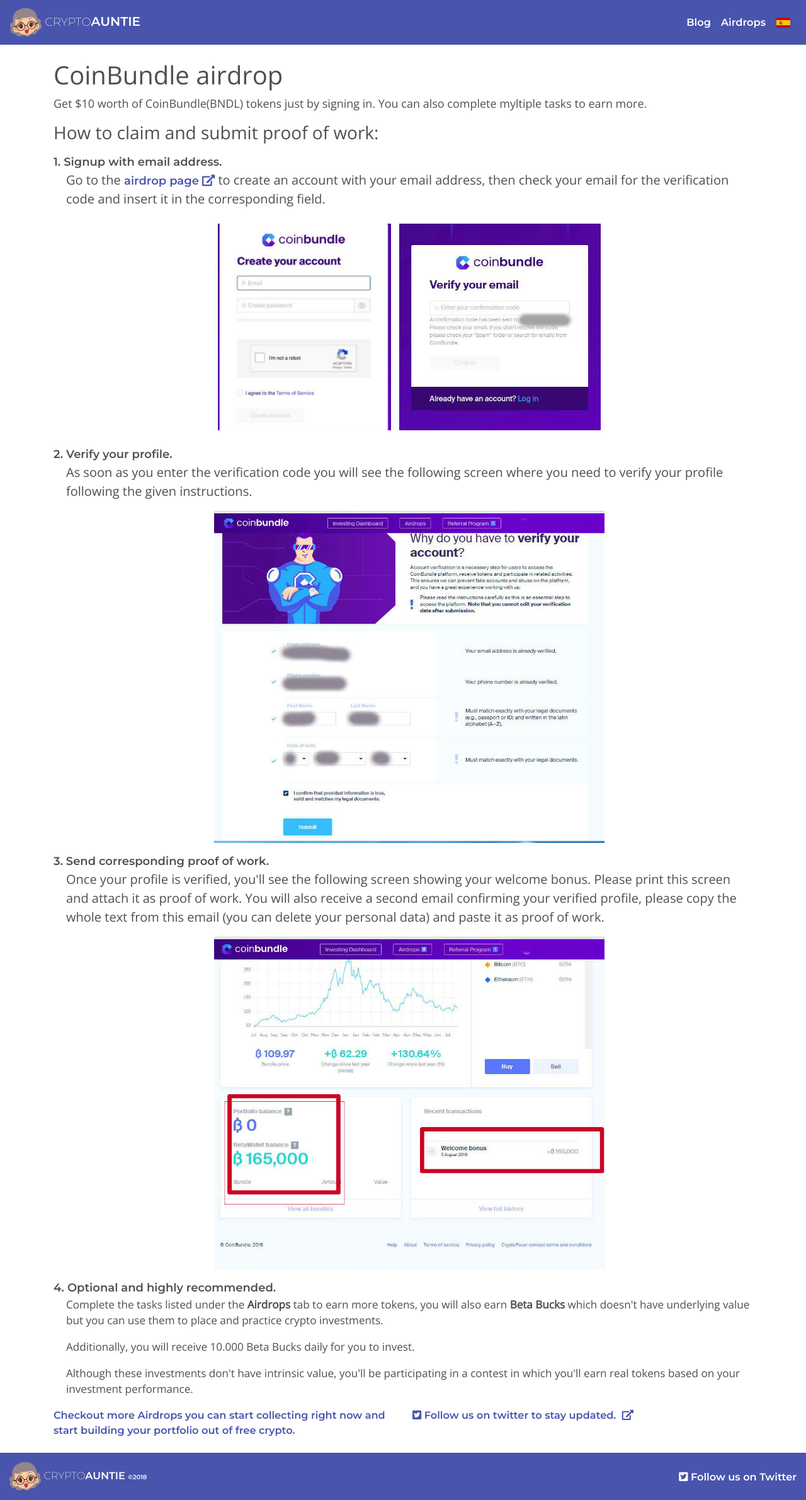
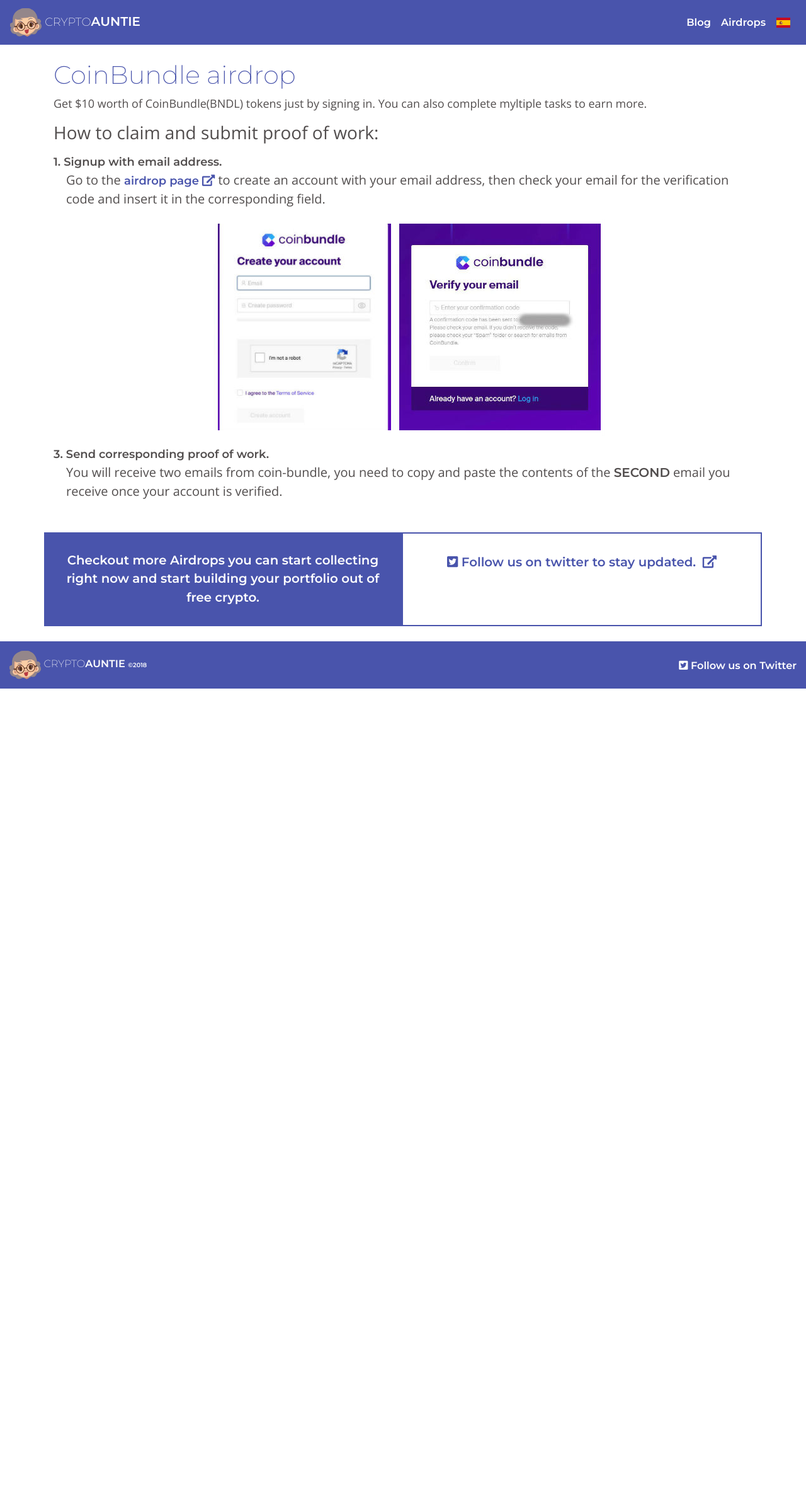
Before and after one commit to ar2ro/cryptoauntie, a Jekyll site: the page built from coinbundle-airdrop.html, in a window 1280 px wide. Shown: the whole page at 63% size. Built offline with Jekyll 4.4.1, drawn with Linux system fonts in a browser that asks for light colours; nearby versions of some CDN libraries; after the commit the page ends 1093 px from its top, so only the background shows below that.

Commit message:
Temporal edit coinbundle airdrop Add bold and b styles Add MW styles

```diff
--- a/_sass/_base.scss
+++ b/_sass/_base.scss
@@ -29,8 +29,9 @@
 	.light {
 		font-weight: $light-font-weight;
 	}
-	.bold {
+	.bold, b {
 		font-weight: $bold-font-weight;
+		font-family: $header-font-family;
 	}
 	.fsize {
 		&06{
@@ -439,6 +440,36 @@
 			padding: 0.5rem 1rem;
 		}
 	}
+
+//Microworkers
+.microworkers {
+	h1 {
+		color: $brand-dark;
+	}
+	.pre-footer {
+		margin-top: 50px;
+		text-align: center;
+		.col {
+			padding-top: 30px;
+			padding-bottom: 30px;
+			font-size: 1.1em!important;
+		}
+		.col:nth-child(1){
+			background: $brand-dark;
+			&, .col:nth-child(1):hover, .col:nth-child(1):active, .col:nth-child(1):focus {
+				color: #fff!important;
+				text-decoration: none;
+			}
+		}
+		.col:nth-child(2){
+			border: 2px solid $brand-dark;
+			&, .col:nth-child(2):hover, .col:nth-child(2):active, .col:nth-child(2):focus {
+				color:$brand-dark!important;
+				text-decoration: none;
+			}
+		}
+	}
+}
 /*
 
 
--- a/coinbundle-airdrop.html
+++ b/coinbundle-airdrop.html
@@ -6,7 +6,7 @@
 ---
 <section class="container py-4 microworkers">
 	<header class="page-header">
-		<h1 class="lead-light"><span>CoinBundle airdrop</span></h1>
+		<h1 class="header light"><span>CoinBundle airdrop</span></h1>
 		<p>Get $10 worth of CoinBundle(BNDL) tokens just by signing in. You can also complete myltiple tasks to earn more.</p>
 	</header>
 
@@ -20,21 +20,21 @@
 				<img src="/assets/images/posts/coinbundle/step1.jpg" alt="First step to claim CoinBundle airdrop" style="margin: auto">
 			</p>
 		</dd>
-		<dt>2. Verify your profile.</dt>
+		<!--<dt>2. Verify your profile.</dt>
 		<dd>
 			<p class="lead">As soon as you enter the verification code you will see the following screen where you need to verify your profile following the given instructions.</p>
 			<p class="text-center">
 				<img src="/assets/images/posts/coinbundle/step2.jpg" alt="Second step to claim CoinBundle airdrop" style="margin: auto">
 			</p>
-		</dd>
+		</dd>-->
 		<dt>3. Send corresponding proof of work.</dt>
 		<dd>
-			<p class="lead">Once your profile is verified, you'll see the following screen showing your welcome bonus. Please print this screen and attach it as proof of work. You will also receive a second email confirming your verified profile, please copy the whole text from this email (you can delete your personal data) and paste it as proof of work.</p>
-			<p class="text-center">
+			<p class="lead">You will receive two emails from coin-bundle, you need to copy and paste the contents of the <b>SECOND</b> email you receive once your account is verified.</p>
+			<!--<p class="text-center">
 				<img src="/assets/images/posts/coinbundle/step3.jpg" alt="Third step to claim CoinBundle airdrop" style="margin: auto">
-			</p>
+			</p>-->
 		</dd>
-		<dt>4. Optional and highly recommended.</dt>
+		<!--<dt>4. Optional and highly recommended.</dt>
 		<dd>
 			<p>
 				Complete the tasks listed under the <b>Airdrops</b> tab to earn more tokens, you will also earn <b>Beta Bucks</b> which doesn't have underlying value but you can use them to place and practice crypto investments.
@@ -45,7 +45,7 @@
 			<p>
 				Although these investments don't have intrinsic value, you'll be participating in a contest in which you'll earn real tokens based on your investment performance.
 			</p>
-		</dd>
+		</dd>-->
 	</dl>
 
 	<div class="row pre-footer">
```
Also changed, not shown: es/coinbundle-airdrop.html (+8 -8 lines).
